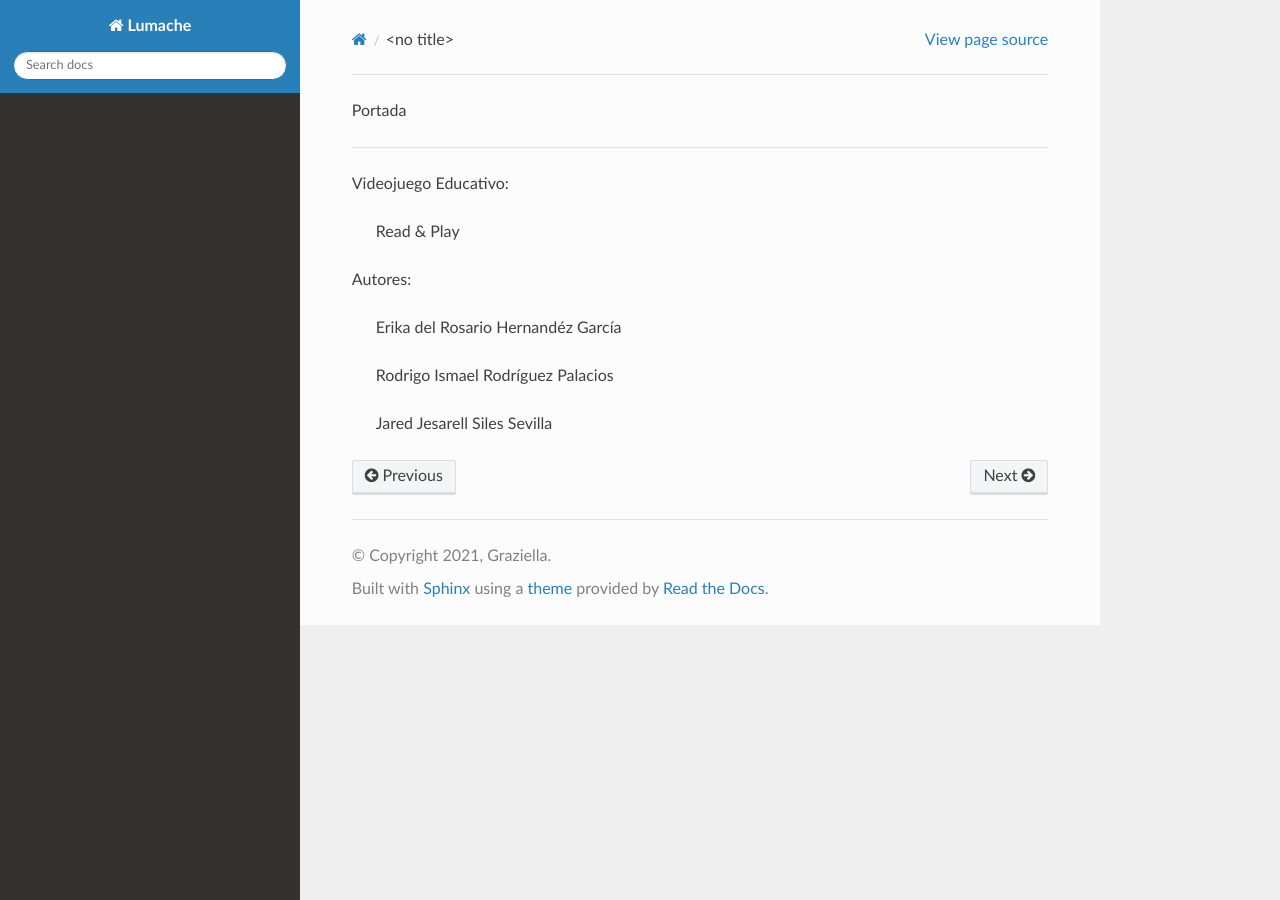
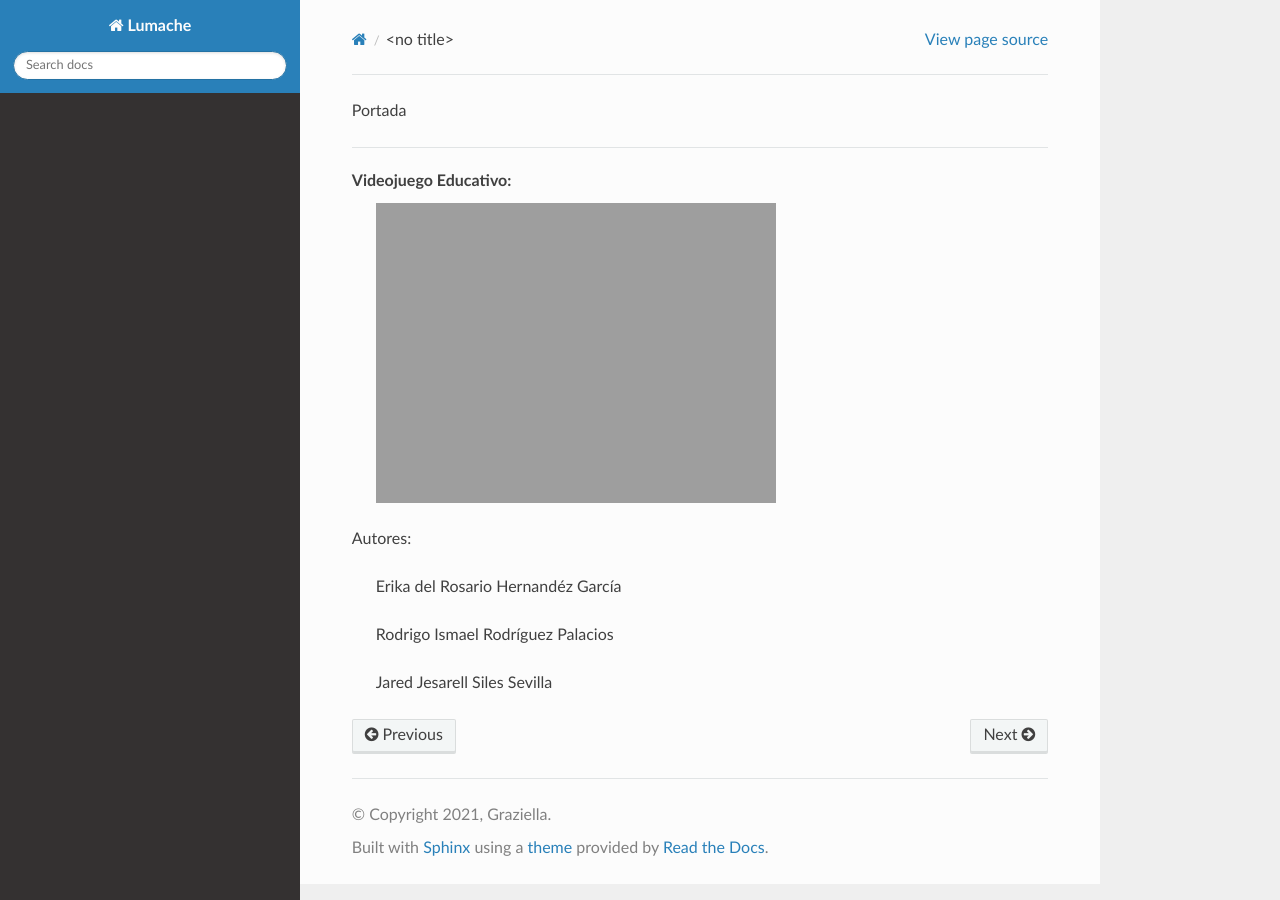
Before and after one commit to 04rodrigo/video_juego-read-play, a Sphinx documentation site: the page built from docs/source/portada.rst, in a window 1280 px wide. Built offline with Sphinx 7.4.7 and the Read the Docs theme 3.1.0, drawn with Linux system fonts in a browser that asks for light colours.

```diff
--- a/docs/source/portada.rst
+++ b/docs/source/portada.rst
@@ -4,11 +4,10 @@ Portada
 
 
 Videojuego Educativo:
-
+ .. image:: imagenes/logo.png
        Read & Play
 
-.. image::imagenes/logo.png
- :
+
 
 Autores:
 
```
